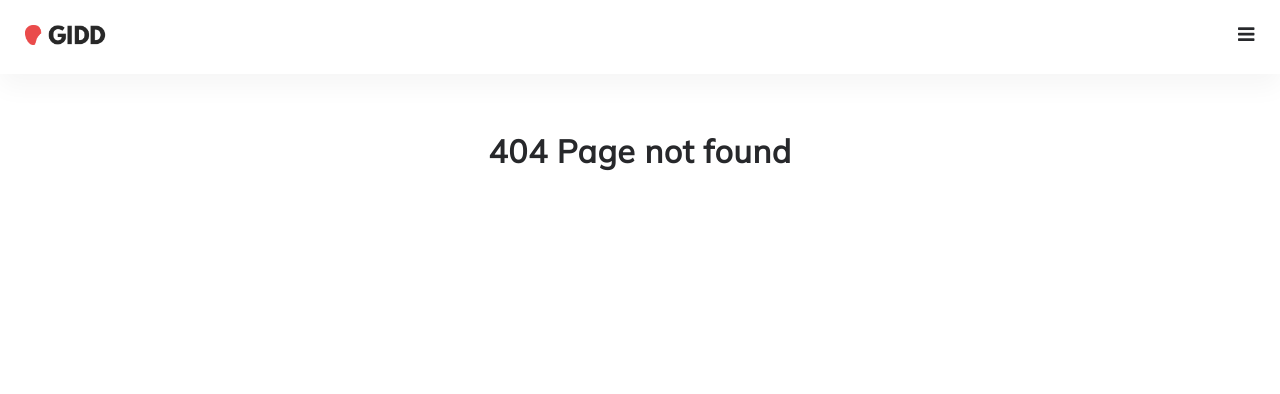
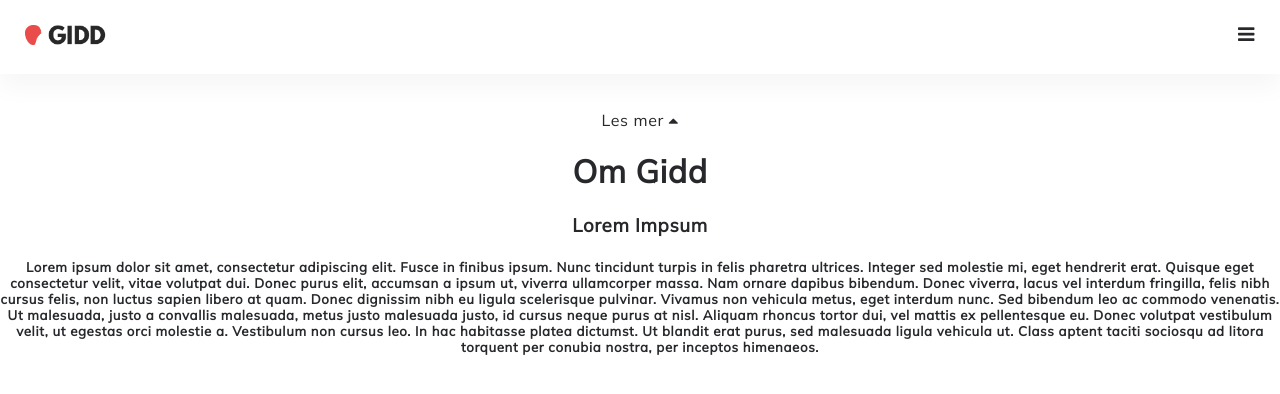
Before and after one commit to Idaht/GIDD, a Vue app in the folder frontend/: page /read-more in a window 1280 px wide. Before the commit this address had no page. Shown: the top 394 px of the page. Built offline with nearby package versions, Linux system fonts and the light colour scheme; the HTML template or start-up script is replaced by a standard one.

Commit message:
feat(read-more)

```diff
--- a/frontend/src/router/index.ts
+++ b/frontend/src/router/index.ts
@@ -95,6 +95,11 @@ const routes: Array<RouteRecordRaw> = [
     component: () => import("../views/Calendar.vue"),
   },
   {
+    path: "/read-more",
+    name: "ReadMore",
+    component: () => import("../views/ReadMore.vue")
+  },
+  {
     path: "/activity/:id/chat-page",
     name: "Chat",
     meta: {
--- a/frontend/src/views/Home.vue
+++ b/frontend/src/views/Home.vue
@@ -15,7 +15,7 @@
         Har du allerede bruker?
         <router-link to="/log-in">Logg inn</router-link>
       </div>
-      <div id="header-read-more-scroll">
+      <div @click="scrollToReadMore" id="header-read-more-scroll">
         Les mer
         <i class="fa fa-caret-down"></i>
       </div>
@@ -24,11 +24,22 @@
 </template>
 
 <script lang="ts">
-import { defineComponent } from "vue";
+import { defineComponent, ref } from "vue";
+import { useRouter } from "vue-router";
 
 export default defineComponent({
   name: "Home",
   components: {},
+  setup() {
+    const router = useRouter();
+    const scrollToReadMore = ref(()=>{
+      router.push("/read-more")
+    });
+
+    return{
+      scrollToReadMore,
+    }
+  }
 });
 </script>
 
--- /dev/null
+++ b/frontend/src/views/ReadMore.vue
@@ -0,0 +1,43 @@
+<template>
+    <div>
+      <div @click="scrollBack" id="header-read-more-scroll">
+        Les mer
+        <i class="fa fa-caret-up"></i>
+      </div>
+        <h1>Om Gidd</h1>
+        <div id="textbox1"> <!--Koper denne om det er behov for flere-->
+            <h3>Lorem Impsum</h3>
+            <h5>Lorem ipsum dolor sit amet, consectetur adipiscing elit. Fusce in finibus ipsum.
+            Nunc tincidunt turpis in felis pharetra ultrices. Integer sed molestie mi, eget hendrerit erat.
+            Quisque eget consectetur velit, vitae volutpat dui.
+            Donec purus elit, accumsan a ipsum ut, viverra ullamcorper massa. Nam ornare dapibus bibendum.
+            Donec viverra, lacus vel interdum fringilla, felis nibh cursus felis, non luctus sapien libero at quam.
+            Donec dignissim nibh eu ligula scelerisque pulvinar. Vivamus non vehicula metus, eget interdum nunc.
+            Sed bibendum leo ac commodo venenatis.
+            Ut malesuada, justo a convallis malesuada, metus justo malesuada justo, id cursus neque purus at nisl.
+            Aliquam rhoncus tortor dui, vel mattis ex pellentesque eu. Donec volutpat vestibulum velit, ut egestas orci molestie a.
+            Vestibulum non cursus leo. In hac habitasse platea dictumst. Ut blandit erat purus, sed malesuada ligula vehicula ut.
+            Class aptent taciti sociosqu ad litora torquent per conubia nostra, per inceptos himenaeos.
+            </h5>
+        </div>
+    </div>
+</template>
+
+<script lang="ts">
+import { defineComponent, ref } from "vue";
+import { useRouter } from "vue-router";
+
+export default defineComponent({
+    setup() {
+        const router = useRouter();
+        const scrollBack = ref(()=>{
+            router.push("/");
+        })
+
+        return{
+            scrollBack,
+        }
+    },
+
+})
+</script>
```
